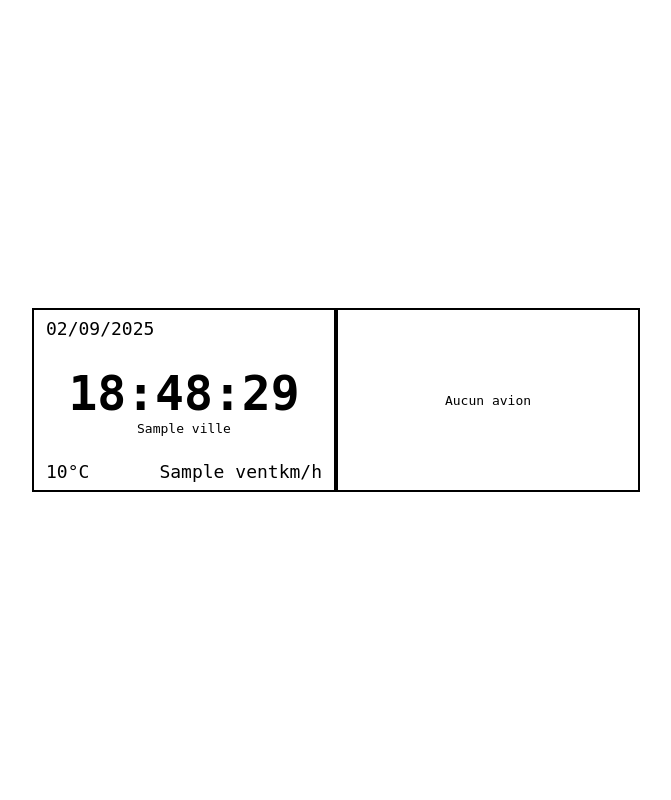
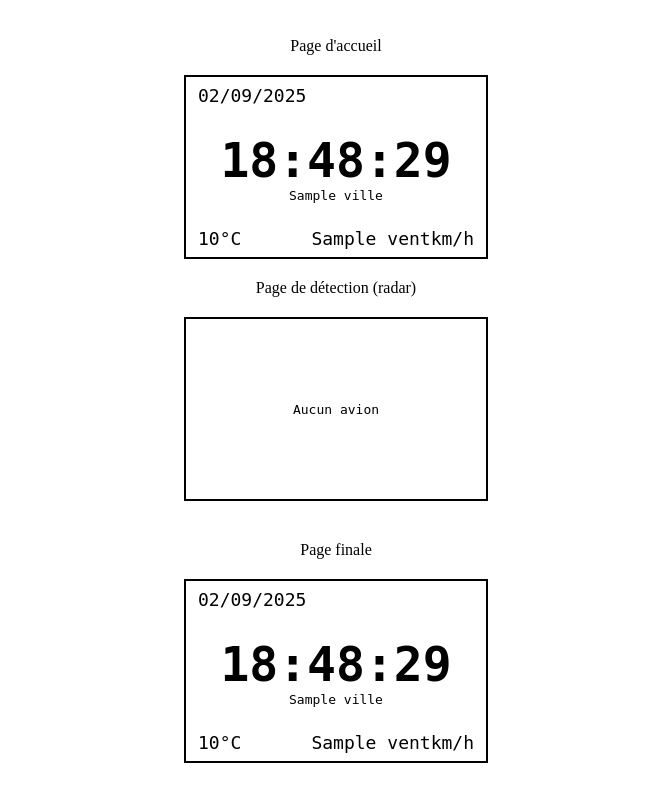
Before and after one commit to Xiteryus/Fly_Radar, a Flask app: template templates/index.html in a window 1280 px wide. Shown: the whole page, without its empty margins (304-975 px from the left). Run offline with Flask 3, Linux system fonts and the light colour scheme; the template is opened without the code that fills it: most values are stand-ins (such as "Sample title", 1, 10 or a date in 2020); parts of the project's set-up code (start-up, migrations or seed data) failed here and were passed over.

Commit message:
Actual printed display

```diff
--- a/static/css/style.css
+++ b/static/css/style.css
@@ -1,11 +1,14 @@
 body {
   background: #fff;
   display: flex;
-  justify-content: center;
-  align-items: center;
+  flex-direction: column; /* empile verticalement */
+  justify-content: center; /* centre verticalement */
+  align-items: center; /* centre horizontalement */
+  gap: 20px; /* espace entre les rectangles */
   height: 100vh;
   margin: 0;
 }
+
 
 .rectangle {
   width: 300px;
@@ -18,26 +21,26 @@ body {
   align-items: center;
   font-family: monospace;
     }
-#clock {
+.clock {
   font-size: 48px;
   font-weight: bold;
   text-align: center;
 }
-#date {
+.date {
   position: absolute;
   top: 8px;
   left: 12px;
   font-size: 18px;
 }
 
-#temperature{
+.temperature{
   position: absolute;
   bottom: 8px;
   left: 12px;
   font-size: 18px;
 }
 
-#vent{
+.vent{
   position: absolute;
   bottom: 8px;
   right: 12px;
--- a/static/js/clock.js
+++ b/static/js/clock.js
@@ -8,10 +8,22 @@ function updateClock() {
   const mo = String(now.getMonth() + 1).padStart(2, "0");
   const y = now.getFullYear();
 
-  document.getElementById("clock").textContent = `${h}:${m}:${s}`;
-  document.getElementById("date").textContent = `${d}/${mo}/${y}`;
+  // Met à jour toutes les horloges
+  document.querySelectorAll(".clock").forEach(el => {
+    el.textContent = `${h}:${m}:${s}`;
+  });
+
+  // Met à jour toutes les dates
+  document.querySelectorAll(".date").forEach(el => {
+    el.textContent = `${d}/${mo}/${y}`;
+  });
 }
 
 // mise à jour toutes les secondes
 updateClock();
 setInterval(updateClock, 1000);
+
+
+  setInterval(() => {
+    window.location.reload();
+  }, 30000);
--- a/templates/index.html
+++ b/templates/index.html
@@ -7,16 +7,15 @@
     <title>Flight Sim Status </title>
 </head>
 <body>
+    Page d'accueil
     <div class="rectangle">
-        <div id="date">{{ date }}</div>
-        <div id="clock">{{ heure }}</div>
-        <div id="weather">{{weather.ville}}</div>
-        <div id="temperature">{{weather.temp}}°C</div>
-        <div id="vent">{{weather.vent}}km/h</div>
+        <div class="date">{{ date }}</div>
+        <div class="clock">{{ heure }}</div>
+        <div class="weather">{{weather.ville}}</div>
+        <div class="temperature">{{weather.temp}}°C</div>
+        <div class="vent">{{weather.vent}}km/h</div>
     </div>
-
-    <div></div>
-
+    Page de détection (radar)
     <div class="rectangle">
         {% if detectplane %}
         Avion détecté : {{ flightinfo['aircraft_code'] }} <br>
@@ -29,6 +28,25 @@
         {% endif %}
     </div>
 
+    <div></div>
+    Page finale
+    <div class="rectangle">
+        {% if detectplane %}
+            Avion détecté : {{ flightinfo['aircraft_code'] }} <br>
+            Altitude : {{ flightinfo['altitude'] }} m<br>
+            Immatriculation : {{ flightinfo['registration'] }} <br>
+            Callsign : {{ flightinfo['callsign'] }} <br>
+            Trajet : {{ flightinfo['origin'] }} -> {{ flightinfo['destination'] }}
+        {% else  %}
+            <div class="date">{{ date }}</div>
+            <div class="clock">{{ heure }}</div>
+            <div class="weather">{{weather.ville}}</div>
+            <div class="temperature">{{weather.temp}}°C</div>
+            <div class="vent">{{weather.vent}}km/h</div>
+        {% endif %}
+
+    </div>
+
 
 <script src="{{ url_for('static', filename='js/clock.js') }}"></script>
 
```
Also changed, not shown: flight_radar.py (+6 -5 lines).
